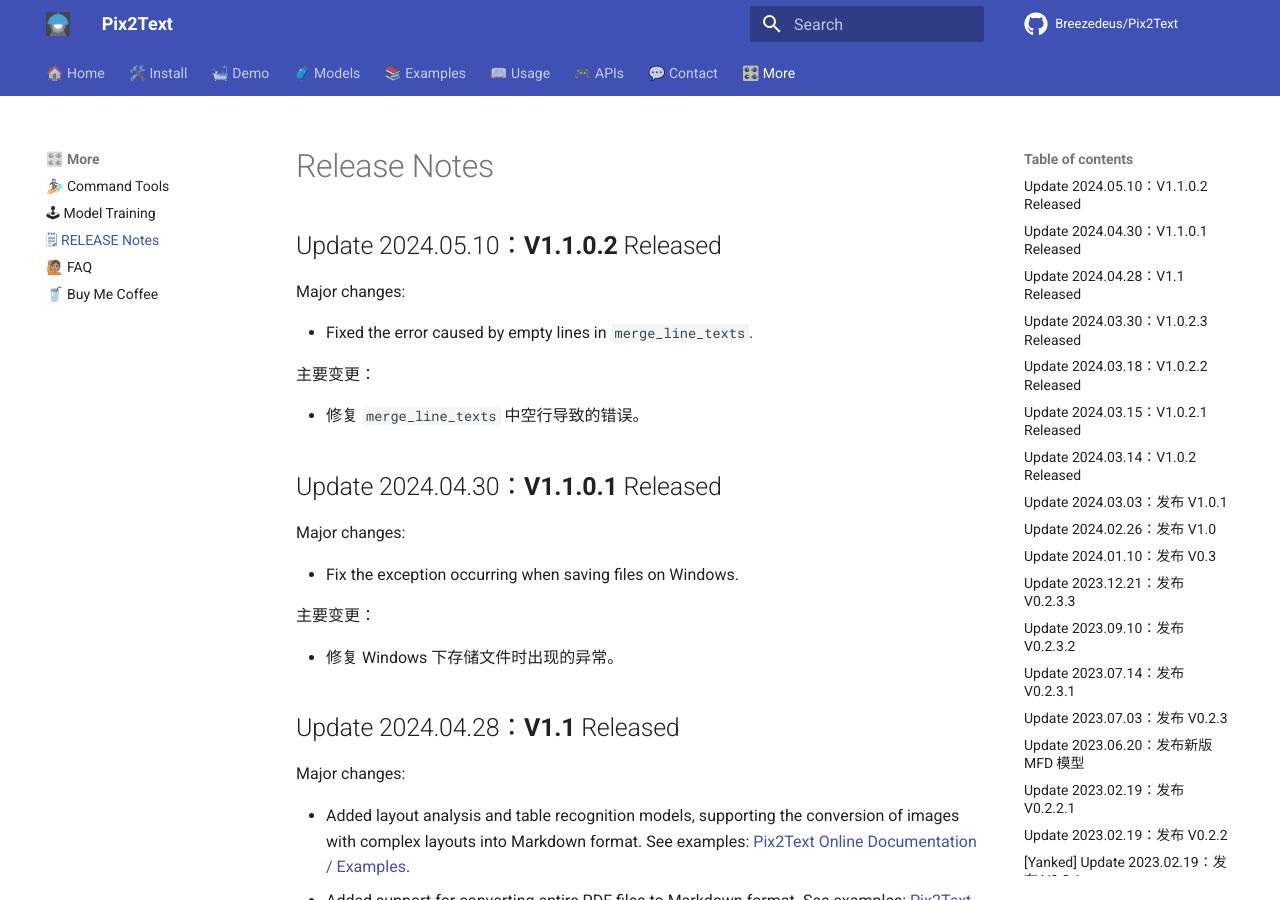
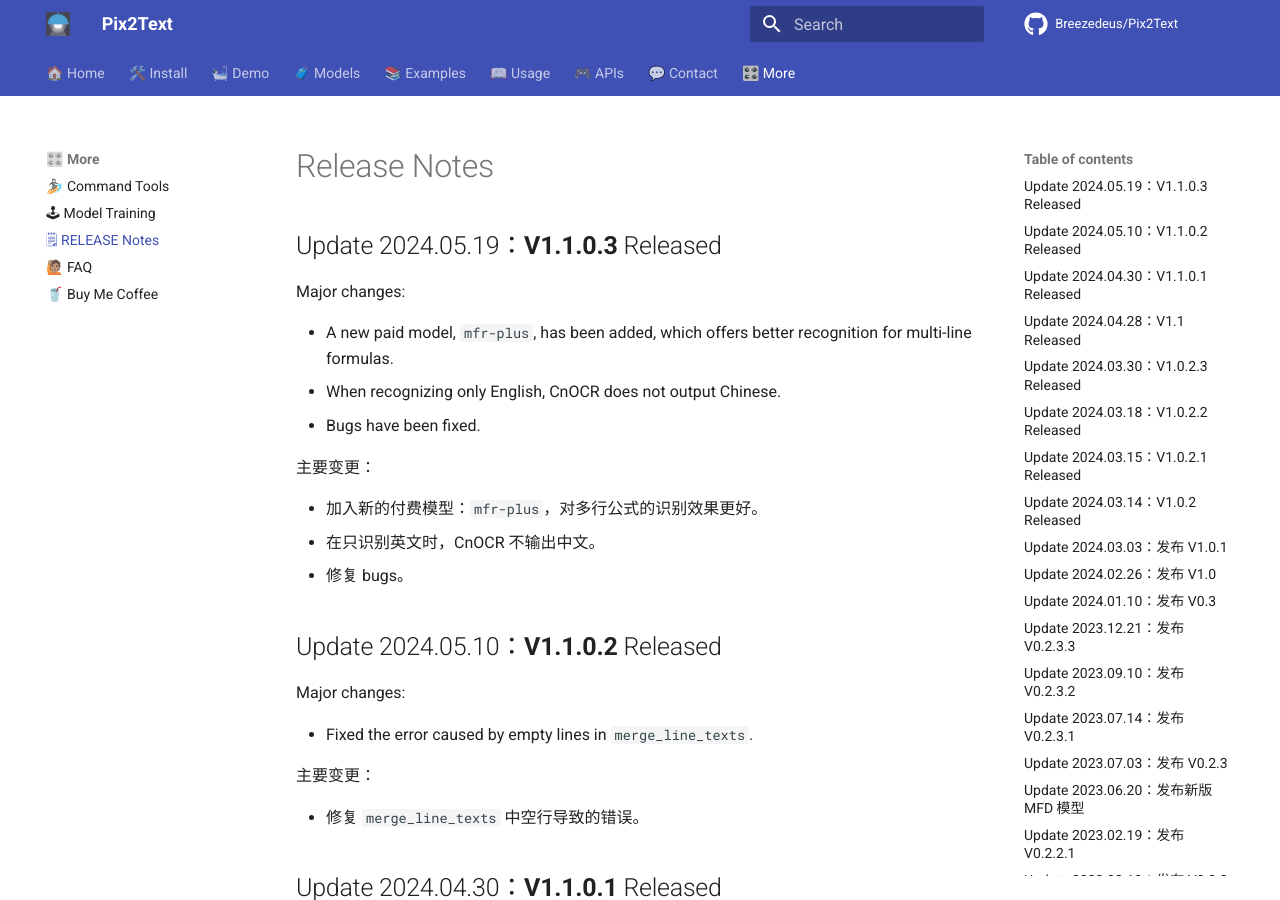
Before and after one commit to breezedeus/Pix2Text, an MkDocs documentation site: the page built from docs/RELEASE.md, in a window 1280 px wide and 900 px high. Built offline with MkDocs 1.6.1 and Material for MkDocs 9.7.7, drawn with Linux system fonts in a browser that asks for light colours; comment, search, counter and statistics services are not loaded.

Commit message:
update release notes

```diff
--- a/docs/RELEASE.md
+++ b/docs/RELEASE.md
@@ -1,4 +1,19 @@
 # Release Notes
+
+## Update 2024.05.19：**V1.1.0.3** Released
+
+Major changes:
+
+* A new paid model, `mfr-plus`, has been added, which offers better recognition for multi-line formulas.
+* When recognizing only English, CnOCR does not output Chinese.
+* Bugs have been fixed.
+
+主要变更：
+
+* 加入新的付费模型：`mfr-plus`，对多行公式的识别效果更好。
+* 在只识别英文时，CnOCR 不输出中文。
+* 修复 bugs。
+
 
 ## Update 2024.05.10：**V1.1.0.2** Released
 
```
